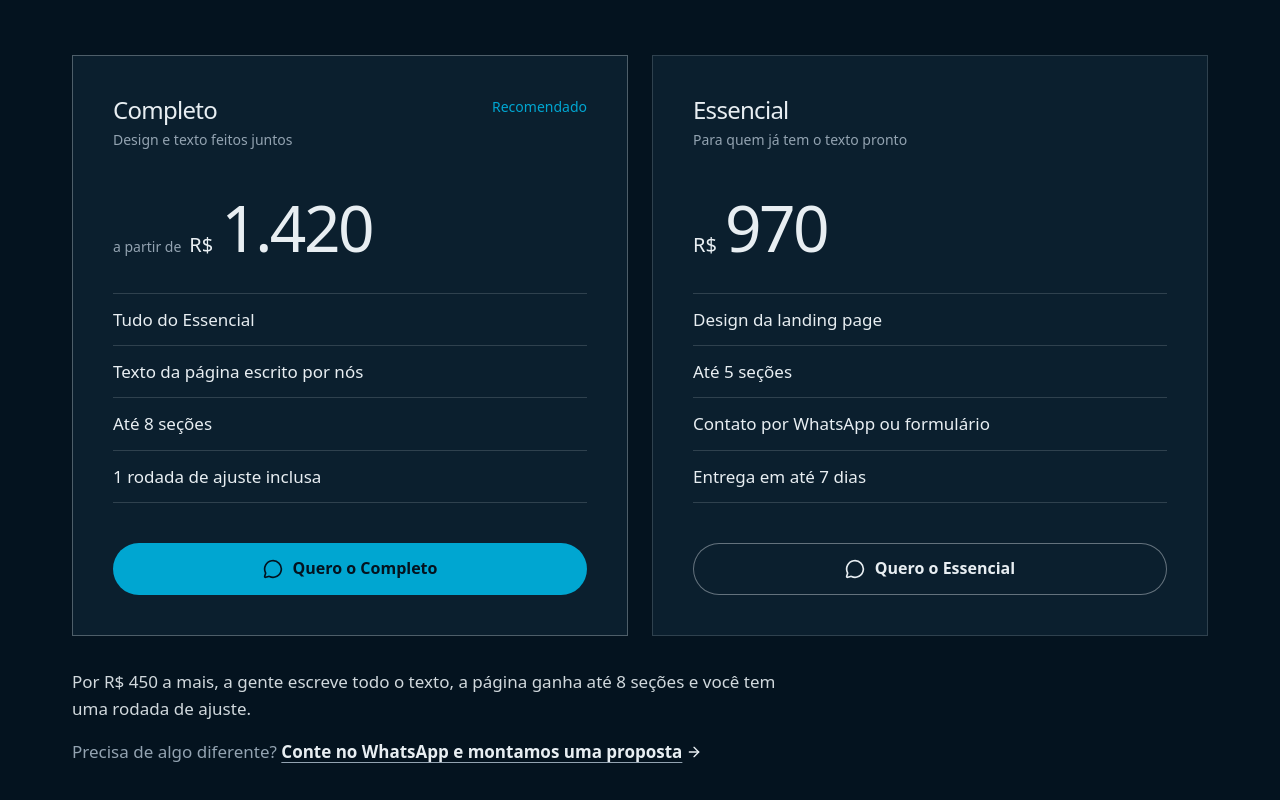
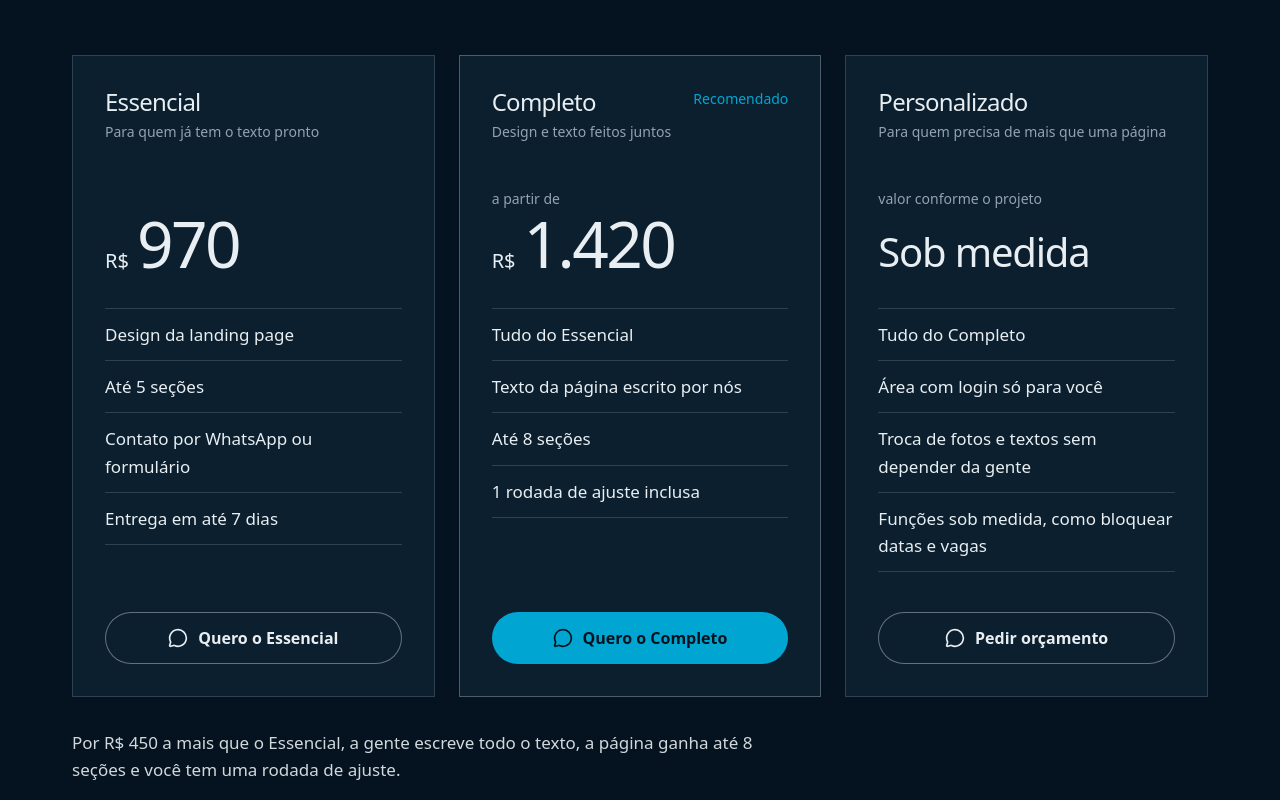
Before and after one commit to JoaoVP-Tester-QA/2b-studio-site, an Astro site: page / in a window 1280 px wide. Shown: the part 3340-4140 px from the top of the page. Built offline with nearby package versions, Linux system fonts and the light colour scheme; Astro itself is replaced by a stand-in of ours.

Commit message:
Pacotes: terceiro card Personalizado e Completo no meio
Co-Authored-By: Claude Opus 5.5 <noreply@anthropic.com>
Claude-Session: https://claude.ai/code/session_01SSpDtY9G1CsndzncSp5CQs

```diff
--- a/src/components/Pricing.astro
+++ b/src/components/Pricing.astro
@@ -1,7 +1,6 @@
 ---
-import ArrowRight from '@lucide/astro/icons/arrow-right';
 import WhatsAppButton from './WhatsAppButton.astro';
-import { packages, whatsappLink } from '../data/site';
+import { packages } from '../data/site';
 ---
 
 <section id="pacotes" aria-labelledby="pacotes-title" class="on-dark border-t rule-light py-20 md:py-32">
@@ -13,16 +12,16 @@ import { packages, whatsappLink } from '../data/site';
       <p class="text-apoio-escuro md:col-span-4 md:col-start-9">Hoje o link da sua bio leva a um perfil. Com a página, ele leva a um lugar que apresenta o seu trabalho, passa confiança e termina numa conversa no WhatsApp. Preço combinado antes de começar, sem letra miúda.</p>
     </div>
 
-    <div class="grupo mt-14 grid gap-6 md:mt-20 md:grid-cols-2">
+    <div class="grupo mt-14 grid gap-6 md:mt-20 lg:grid-cols-3">
       {packages.map((p) => (
         <article
           aria-labelledby={`pkg-${p.id}`}
           class:list={[
-            'cartao-pacote flex flex-col p-7 md:p-10',
+            'cartao-pacote flex flex-col p-7 md:p-10 lg:p-8',
             p.recommended ? 'border border-nevoa/30 bg-noite-2' : 'border rule-light bg-noite-2',
           ]}
         >
-          <div class="flex min-h-[3.75rem] items-start justify-between gap-4">
+          <div class="flex min-h-[3.75rem] items-start lg:min-h-[4.75rem] xl:min-h-[3.75rem] justify-between gap-4">
             <div>
               <h3 id={`pkg-${p.id}`} class="text-h3">{p.name}</h3>
               <p class:list={['mt-1 text-small', 'text-apoio-escuro']}>{p.tagline}</p>
@@ -30,11 +29,21 @@ import { packages, whatsappLink } from '../data/site';
             {p.recommended && <p class="text-small text-ciano">Recomendado</p>}
           </div>
 
-          <p class="mt-10 flex items-baseline gap-2" aria-label={`${p.fromPrice ? 'a partir de ' : ''}${p.price} reais`}>
-            {p.fromPrice && <span class:list={['text-small', 'text-apoio-escuro']}>a partir de</span>}
-            <span class="text-[1.25rem] font-medium">R$</span>
-            <span class="font-display text-[4rem] leading-none font-medium tracking-[-0.04em] tabular-nums">{p.price}</span>
-          </p>
+          {p.price ? (
+            <div class="mt-10">
+              <p class="sr-only">{`Preço: ${p.fromPrice ? 'a partir de ' : ''}${p.price} reais`}</p>
+              <p class="h-5 text-small text-apoio-escuro" aria-hidden="true">{p.fromPrice ? 'a partir de' : ''}</p>
+              <p class="mt-1 flex h-16 items-baseline gap-2" aria-hidden="true">
+                <span class="text-[1.25rem] font-medium">R$</span>
+                <span class="font-display text-[4rem] leading-none font-medium tracking-[-0.04em] tabular-nums">{p.price}</span>
+              </p>
+            </div>
+          ) : (
+            <div class="mt-10">
+              <p class="h-5 text-small text-apoio-escuro">valor conforme o projeto</p>
+              <p class="mt-1 flex h-16 items-end pb-1 font-display text-[2.5rem] leading-none font-medium tracking-[-0.03em]">Sob medida</p>
+            </div>
+          )}
 
           <ul class="mt-8 border-t rule-light">
             {p.items.map((it) => (
@@ -51,12 +60,6 @@ import { packages, whatsappLink } from '../data/site';
 
     {packages.filter((p) => p.note).map((p) => <p class="mt-8 max-w-[44rem] text-nevoa/90">{p.note}</p>)}
 
-    <p class="mt-4 text-apoio-escuro">
-      Precisa de algo diferente?{' '}
-      <a href={whatsappLink('Olá! Vim pelo site do 2B Studio e tenho um projeto personalizado.')} target="_blank" rel="noopener" class="link-escuro font-semibold">
-        Conte no WhatsApp e montamos uma proposta<ArrowRight size={16} class="ml-1 inline align-[-2px]" aria-hidden="true" />
-      </a>
-    </p>
   </div>
 </section>
 
--- a/src/data/site.ts
+++ b/src/data/site.ts
@@ -114,7 +114,7 @@ export type Package = {
   id: string;
   name: string;
   tagline: string;
-  price: string;
+  price: string | null;
   fromPrice: boolean;
   recommended: boolean;
   items: string[];
@@ -123,27 +123,10 @@ export type Package = {
   message: string;
 };
 
-// Completo "a partir de" R$ 1.420 (pedido do João em 26/11/2026). Essencial R$ 970 fechado,
-// aprovados pelo João em 25/11/2026: diferença menor empurra para o Completo.
-// Valores e itens definidos pelo João. A ordem (Completo primeiro) é ancoragem de preço.
+// Pedido do João em 26/11/2026: três cards, Completo no meio com "a partir de" R$ 1.420
+// (pode subir conforme o pedido), Essencial R$ 970 fechado e um Personalizado sem preço,
+// inspirado no Colina do Leão (área com login, troca de fotos, bloqueio de vagas).
 export const packages: Package[] = [
-  {
-    id: 'completo',
-    name: 'Completo',
-    tagline: 'Design e texto feitos juntos',
-    price: '1.420',
-    fromPrice: true,
-    recommended: true,
-    items: [
-      'Tudo do Essencial',
-      'Texto da página escrito por nós',
-      'Até 8 seções',
-      '1 rodada de ajuste inclusa',
-    ],
-    note: 'Por R$ 450 a mais, a gente escreve todo o texto, a página ganha até 8 seções e você tem uma rodada de ajuste.',
-    cta: 'Quero o Completo',
-    message: 'Olá! Vim pelo site do 2B Studio e quero o pacote Completo.',
-  },
   {
     id: 'essencial',
     name: 'Essencial',
@@ -160,6 +143,39 @@ export const packages: Package[] = [
     cta: 'Quero o Essencial',
     message: 'Olá! Vim pelo site do 2B Studio e quero o pacote Essencial.',
   },
+  {
+    id: 'completo',
+    name: 'Completo',
+    tagline: 'Design e texto feitos juntos',
+    price: '1.420',
+    fromPrice: true,
+    recommended: true,
+    items: [
+      'Tudo do Essencial',
+      'Texto da página escrito por nós',
+      'Até 8 seções',
+      '1 rodada de ajuste inclusa',
+    ],
+    note: 'Por R$ 450 a mais que o Essencial, a gente escreve todo o texto, a página ganha até 8 seções e você tem uma rodada de ajuste.',
+    cta: 'Quero o Completo',
+    message: 'Olá! Vim pelo site do 2B Studio e quero o pacote Completo.',
+  },
+  {
+    id: 'personalizado',
+    name: 'Personalizado',
+    tagline: 'Para quem precisa de mais que uma página',
+    price: null,
+    fromPrice: false,
+    recommended: false,
+    items: [
+      'Tudo do Completo',
+      'Área com login só para você',
+      'Troca de fotos e textos sem depender da gente',
+      'Funções sob medida, como bloquear datas e vagas',
+    ],
+    cta: 'Pedir orçamento',
+    message: 'Olá! Vim pelo site do 2B Studio e quero um projeto personalizado.',
+  },
 ];
 
 // PENDENTE: todas as respostas dependem do João. `answer: null` mostra o aviso de pendência.
```
